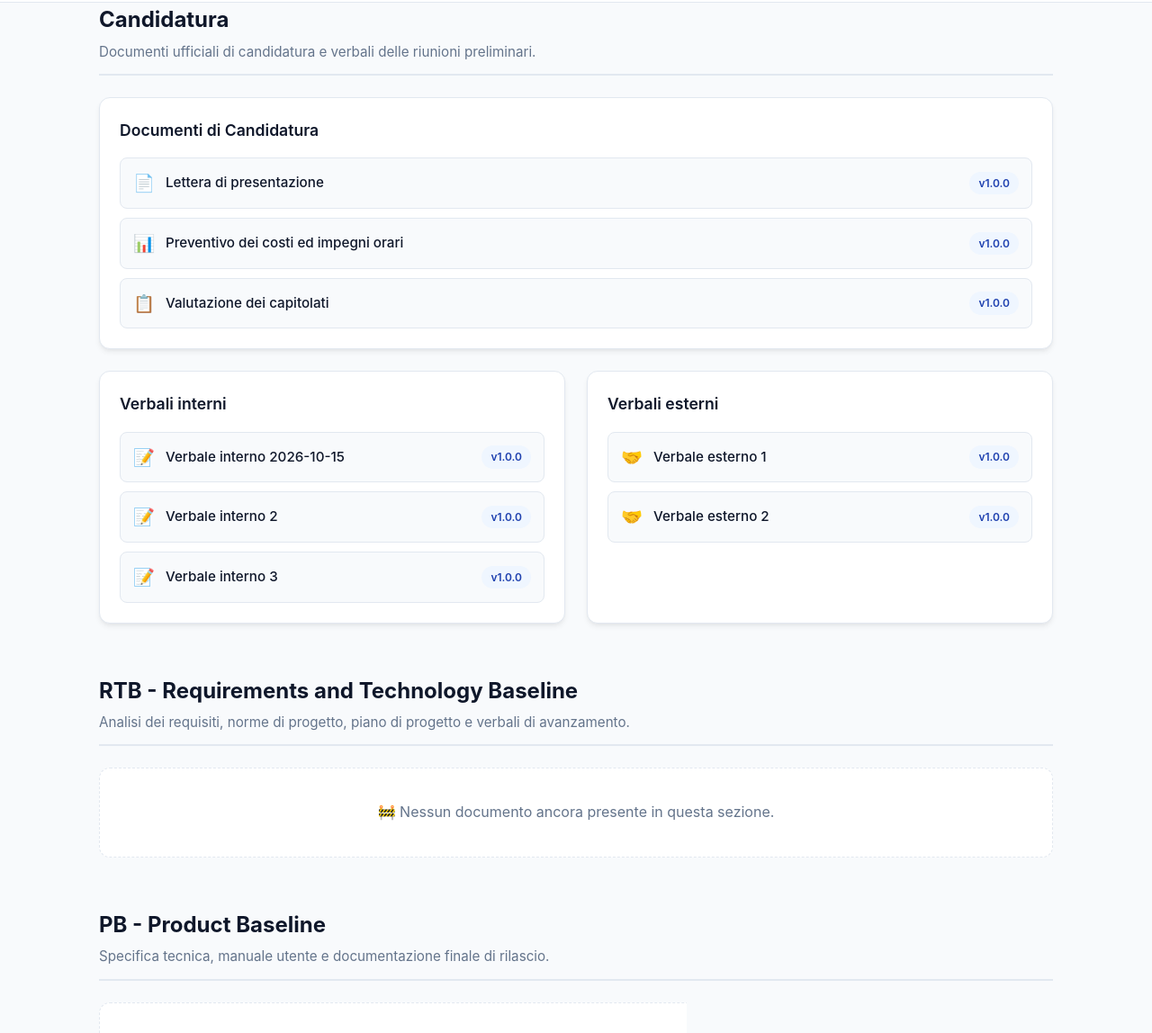
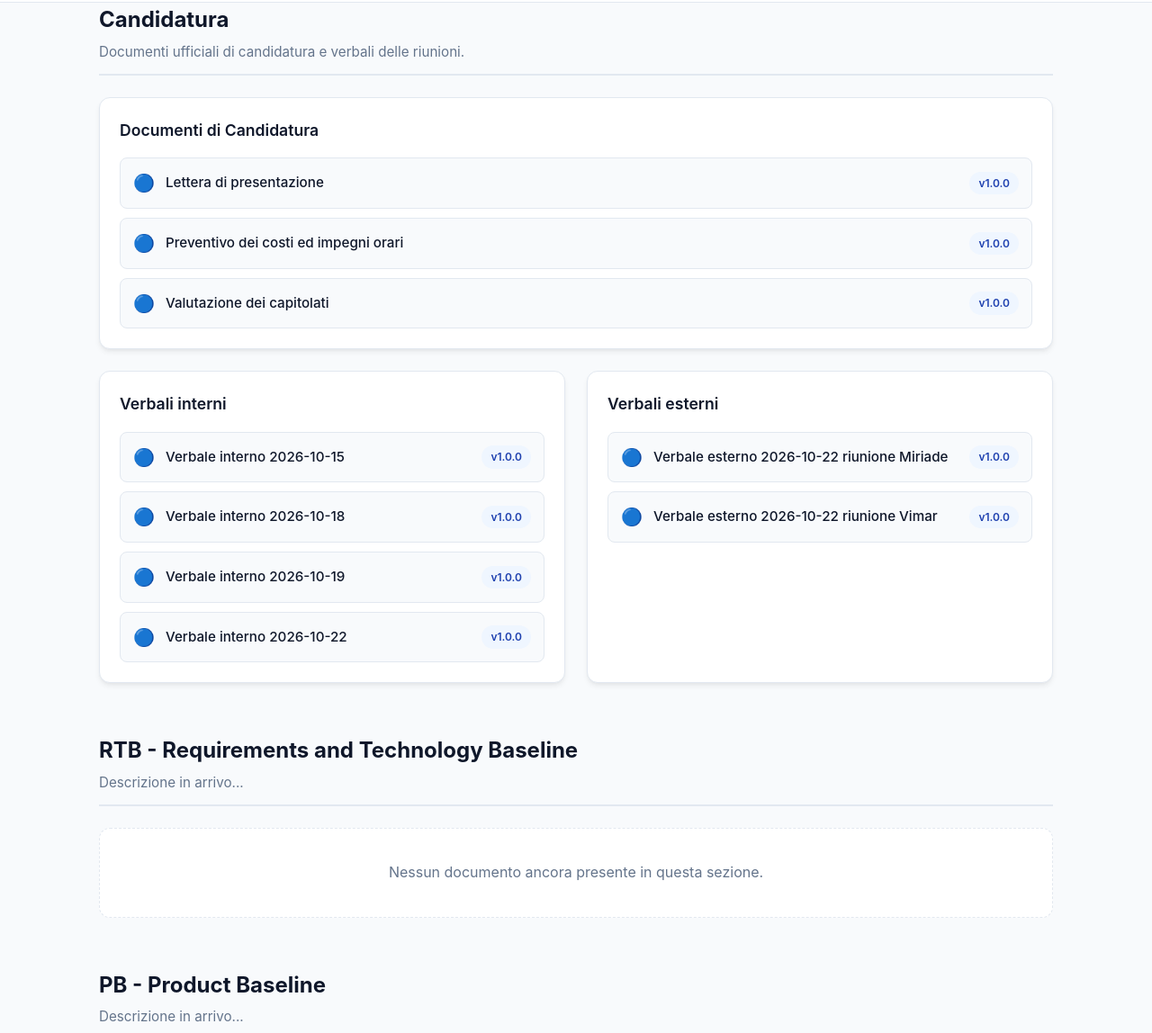
Before and after one commit to LordOfTheStrings-SWE/Documentazione, a plain HTML site: page index.html in a window 1280 px wide. Shown: the part 180-1328 px from the top of the page at 90% size. Drawn offline with Linux system fonts and the light colour scheme.

Commit message:
altri fix al sito

```diff
--- a/index.html
+++ b/index.html
@@ -49,7 +49,7 @@
         <section id="candidatura" class="doc-section">
             <div class="section-header">
                 <h2>Candidatura</h2>
-                <p>Documenti ufficiali di candidatura e verbali delle riunioni preliminari.</p>
+                <p>Documenti ufficiali di candidatura e verbali delle riunioni.</p>
             </div>
 
             <div class="cards-grid">
@@ -59,21 +59,21 @@
                     <ul class="doc-list">
                         <li>
                             <a href="Risorse/Candidatura/Lettera di presentazione.pdf" target="_blank">
-                                <span class="doc-icon">📄</span>
+                                <span class="doc-icon">🔵</span>
                                 <span class="doc-title">Lettera di presentazione</span>
                                 <span class="doc-badge">v1.0.0</span>
                             </a>
                         </li>
                         <li>
                             <a href="Risorse/Candidatura/Preventivo dei costi ed impegni orari.pdf" target="_blank">
-                                <span class="doc-icon">📊</span>
+                                <span class="doc-icon">🔵</span>
                                 <span class="doc-title">Preventivo dei costi ed impegni orari</span>
                                 <span class="doc-badge">v1.0.0</span>
                             </a>
                         </li>
                         <li>
                             <a href="Risorse/Candidatura/Valutazione dei capitolati.pdf" target="_blank">
-                                <span class="doc-icon">📋</span>
+                                <span class="doc-icon">🔵</span>
                                 <span class="doc-title">Valutazione dei capitolati</span>
                                 <span class="doc-badge">v1.0.0</span>
                             </a>
@@ -88,22 +88,32 @@
                         <li>
                             <a href="Risorse/Candidatura/Verbali interni/Verbale interno 2026-10-15.pdf"
                                 target="_blank">
-                                <span class="doc-icon">📝</span>
+                                <span class="doc-icon">🔵</span>
                                 <span class="doc-title">Verbale interno 2026-10-15</span>
                                 <span class="doc-badge">v1.0.0</span>
                             </a>
                         </li>
                         <li>
-                            <a href="Risorse/Candidatura/Verbali interni/verbale_interno_2.pdf" target="_blank">
-                                <span class="doc-icon">📝</span>
-                                <span class="doc-title">Verbale interno 2</span>
+                            <a href="Risorse/Candidatura/Verbali interni/Verbale interno 2026-10-18.pdf"
+                                target="_blank">
+                                <span class="doc-icon">🔵</span>
+                                <span class="doc-title">Verbale interno 2026-10-18</span>
                                 <span class="doc-badge">v1.0.0</span>
                             </a>
                         </li>
                         <li>
-                            <a href="Risorse/Candidatura/Verbali interni/verbale_interno_3.pdf" target="_blank">
-                                <span class="doc-icon">📝</span>
-                                <span class="doc-title">Verbale interno 3</span>
+                            <a href="Risorse/Candidatura/Verbali interni/Verbale interno 2026-10-19.pdf"
+                                target="_blank">
+                                <span class="doc-icon">🔵</span>
+                                <span class="doc-title">Verbale interno 2026-10-19</span>
+                                <span class="doc-badge">v1.0.0</span>
+                            </a>
+                        </li>
+                        <li>
+                            <a href="Risorse/Candidatura/Verbali interni/Verbale interno 2026-10-22.pdf"
+                                target="_blank">
+                                <span class="doc-icon">🔵</span>
+                                <span class="doc-title">Verbale interno 2026-10-22</span>
                                 <span class="doc-badge">v1.0.0</span>
                             </a>
                         </li>
@@ -115,16 +125,18 @@
                     <h3>Verbali esterni</h3>
                     <ul class="doc-list">
                         <li>
-                            <a href="Risorse/Candidatura/Verbali esterni/verbale_esterno_1.pdf" target="_blank">
-                                <span class="doc-icon">🤝</span>
-                                <span class="doc-title">Verbale esterno 1</span>
+                            <a href="Risorse/Candidatura/Verbali esterni/Verbale esterno 2026-10-22 riunione Miriade.pdf"
+                                target="_blank">
+                                <span class="doc-icon">🔵</span>
+                                <span class="doc-title">Verbale esterno 2026-10-22 riunione Miriade</span>
                                 <span class="doc-badge">v1.0.0</span>
                             </a>
                         </li>
                         <li>
-                            <a href="Risorse/Candidatura/Verbali esterni/verbale_esterno_2.pdf" target="_blank">
-                                <span class="doc-icon">🤝</span>
-                                <span class="doc-title">Verbale esterno 2</span>
+                            <a href="Risorse/Candidatura/Verbali esterni/Verbale esterno 2026-10-22 riunione Vimar.pdf"
+                                target="_blank">
+                                <span class="doc-icon">🔵</span>
+                                <span class="doc-title">Verbale esterno 2026-10-22 riunione Vimar</span>
                                 <span class="doc-badge">v1.0.0</span>
                             </a>
                         </li>
@@ -139,12 +151,12 @@
         <section id="rtb" class="doc-section">
             <div class="section-header">
                 <h2>RTB - Requirements and Technology Baseline</h2>
-                <p>Analisi dei requisiti, norme di progetto, piano di progetto e verbali di avanzamento.</p>
+                <p>Descrizione in arrivo...</p>
             </div>
 
             <div class="cards-grid">
                 <div class="card empty-state">
-                    <p>🚧 Nessun documento ancora presente in questa sezione.</p>
+                    <p>Nessun documento ancora presente in questa sezione.</p>
                 </div>
             </div>
         </section>
@@ -155,12 +167,12 @@
         <section id="pb" class="doc-section">
             <div class="section-header">
                 <h2>PB - Product Baseline</h2>
-                <p>Specifica tecnica, manuale utente e documentazione finale di rilascio.</p>
+                <p>Descrizione in arrivo...</p>
             </div>
 
             <div class="cards-grid">
                 <div class="card empty-state">
-                    <p>🚧 Nessun documento ancora presente in questa sezione.</p>
+                    <p>Nessun documento ancora presente in questa sezione.</p>
                 </div>
             </div>
         </section>
@@ -170,7 +182,7 @@
     <!-- FOOTER / PIÈ DI PAGINA -->
     <footer class="site-footer">
         <div class="container">
-            <p>© 2026 Nome del Gruppo — Progetto Universitario. Ospitato su GitHub Pages.</p>
+            <p>A.A. 2026/2027 Gruppo 18 Lord of the Strings — Progetto di Ingegneria del Software.</p>
         </div>
     </footer>
 
```
